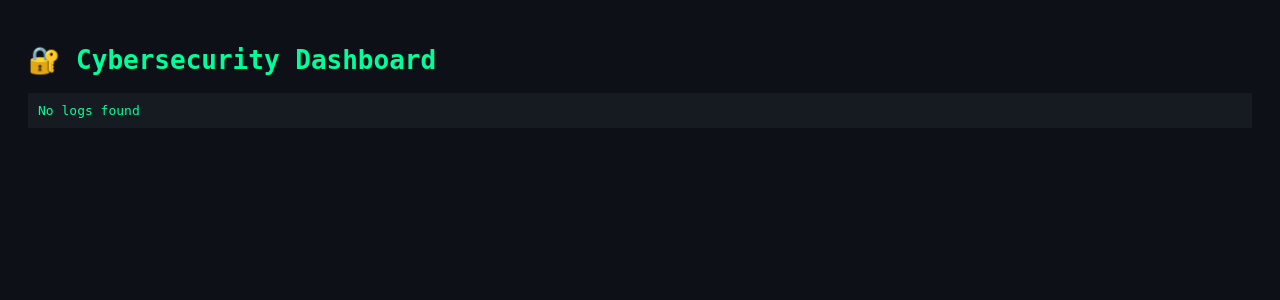
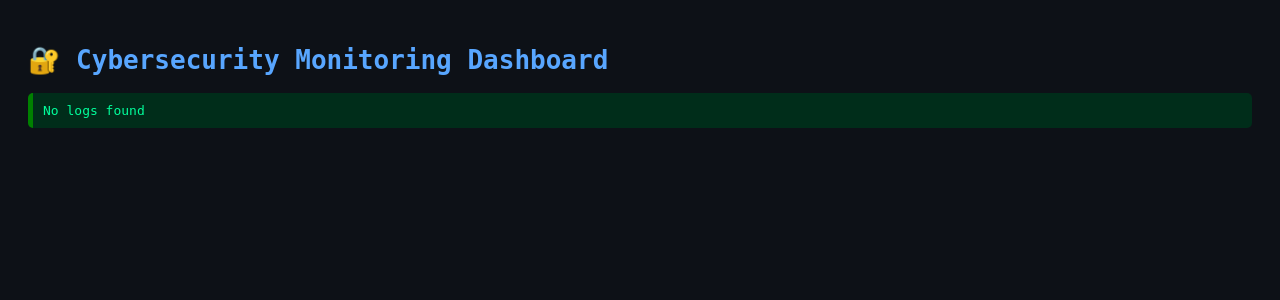
Before and after one commit to Pravat25/cybersecurity-dashboard, a Flask app: page / in a window 1280 px wide. Shown: the top 300 px of the page. Run offline with Flask 3, Linux system fonts and the light colour scheme.

Commit message:
Update styling and header in index.html

```diff
--- a/templates/index.html
+++ b/templates/index.html
@@ -6,23 +6,56 @@
     <style>
         body {
             background-color: #0d1117;
-            color: #00ff9c;
+            color: #c9d1d9;
             font-family: monospace;
             padding: 20px;
         }
+
+        h1 {
+            color: #58a6ff;
+        }
+
         .log {
-            background: #161b22;
             padding: 10px;
             margin: 5px 0;
+            border-radius: 5px;
+        }
+
+        .critical {
+            background-color: #2d0000;
+            color: #ff4d4d;
+            border-left: 5px solid red;
+        }
+
+        .warning {
+            background-color: #2d2a00;
+            color: #ffd700;
+            border-left: 5px solid yellow;
+        }
+
+        .info {
+            background-color: #002d1a;
+            color: #00ff9c;
+            border-left: 5px solid green;
         }
     </style>
 </head>
 <body>
 
-<h1>🔐 Cybersecurity Dashboard</h1>
+<h1>🔐 Cybersecurity Monitoring Dashboard</h1>
 
 {% for log in logs %}
-<div class="log">{{ log }}</div>
+
+    {% if "CRITICAL" in log %}
+        <div class="log critical">{{ log }}</div>
+
+    {% elif "WARNING" in log %}
+        <div class="log warning">{{ log }}</div>
+
+    {% else %}
+        <div class="log info">{{ log }}</div>
+    {% endif %}
+
 {% endfor %}
 
 </body>
```
